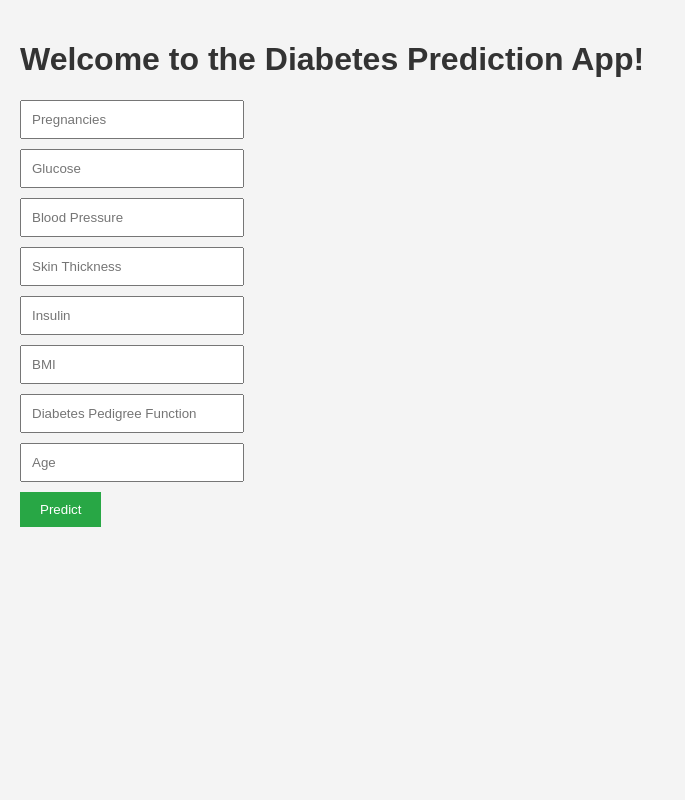
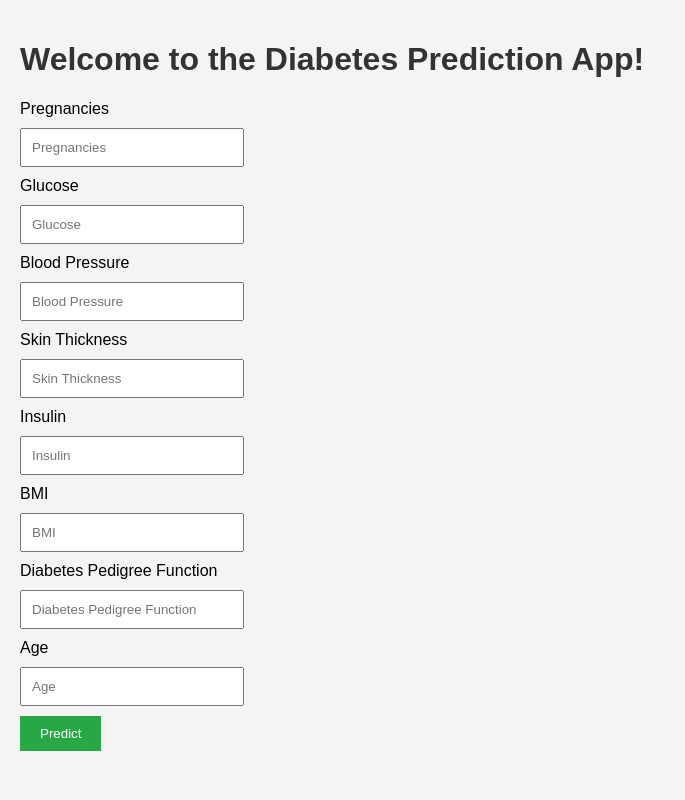
Before and after one commit to nilj07/Diabetes_prediction_WebApp, a Flask app: page / in a window 1280 px wide. Shown: the whole page, without its empty margins (0-685 px from the left). Run offline with Flask 3, Linux system fonts and the light colour scheme.

Commit message:
Update index.html

```diff
--- a/templates/index.html
+++ b/templates/index.html
@@ -9,13 +9,21 @@
 <body>
     <h1>Welcome to the Diabetes Prediction App!</h1>
     <form id="predictionForm" onsubmit="return false;">
+        <label>Pregnancies</label>
         <input type="number" id="pregnancies" placeholder="Pregnancies" required>
+        <label>Glucose</label>
         <input type="number" id="glucose" placeholder="Glucose" required>
+        <label>Blood Pressure</label>
         <input type="number" id="blood_pressure" placeholder="Blood Pressure" required>
+        <label>Skin Thickness</label>
         <input type="number" id="skin_thickness" placeholder="Skin Thickness" required>
+        <label>Insulin</label>
         <input type="number" id="insulin" placeholder="Insulin" required>
+        <label>BMI</label>
         <input type="number" id="bmi" placeholder="BMI" required>
+        <label>Diabetes Pedigree Function</label>
         <input type="number" id="diabetes_pedigree_function" placeholder="Diabetes Pedigree Function" required>
+        <label>Age</label>
         <input type="number" id="age" placeholder="Age" required>
          <button id="predictBtn">Predict</button>
         <div id="loading" class="loading-indicator" style="display:none;">Predicting...</div>
```
